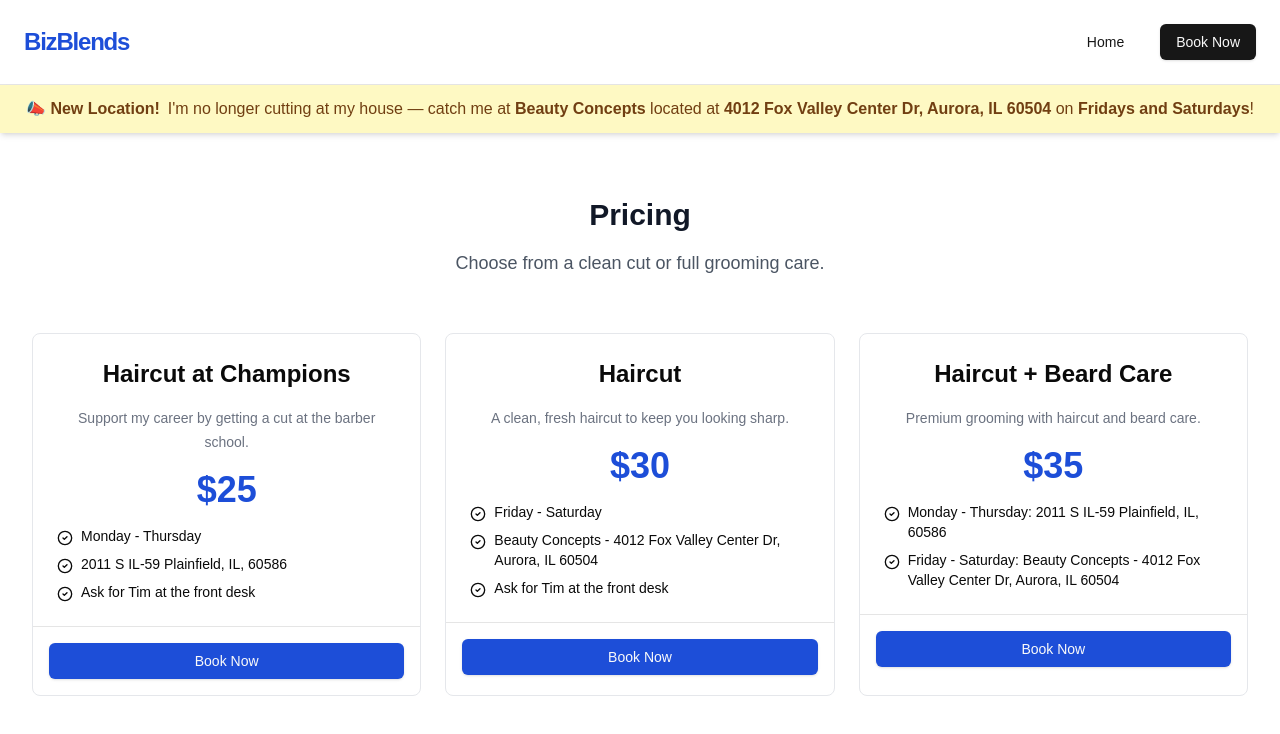
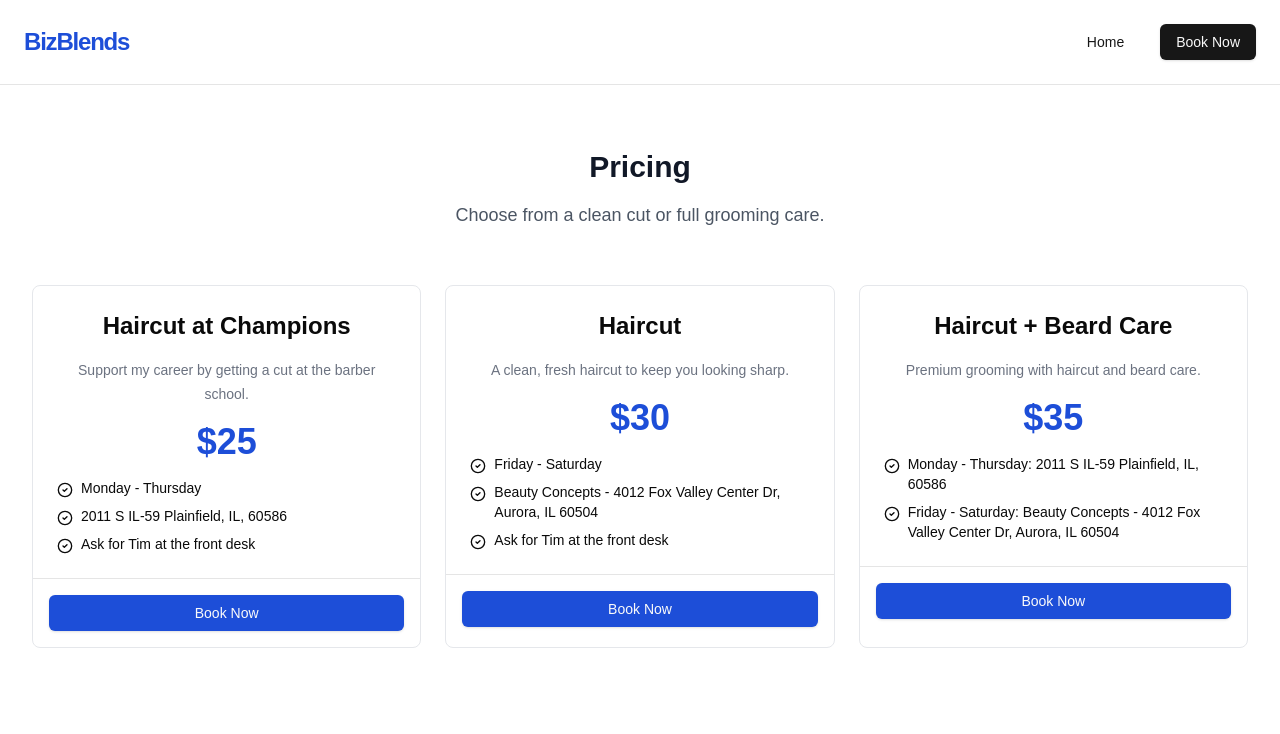
Before and after one commit to rajamalakanti/biz-blends, a Next.js app: page /book in a window 1280 px wide. Shown: the top 734 px of the page. Built offline with nearby package versions, Linux system fonts and the light colour scheme.

Commit message:
got rid of new location callout

```diff
--- a/app/layout.tsx
+++ b/app/layout.tsx
@@ -2,7 +2,6 @@ import type { Metadata } from "next";
 import localFont from "next/font/local";
 import "./globals.css";
 import NavBar from "@/components/navbar";
-import Callout from "@/components/callout";
 
 const geistSans = localFont({
   src: "./fonts/GeistVF.woff",
@@ -31,7 +30,6 @@ export default function RootLayout({
         className={`${geistSans.variable} ${geistMono.variable} antialiased`}
       >
         <NavBar/>
-        <Callout/>
         {children}
       </body>
     </html>
--- a/components/callout.tsx
+++ /dev/null
@@ -1,14 +0,0 @@
-import React from 'react'
-
-const Callout = () => {
-  return (
-    <div className="w-full bg-yellow-100 text-yellow-900 text-sm sm:text-base px-4 py-3 flex items-center justify-center shadow-md">
-    <span className="font-semibold">📣 New Location!</span>
-    <span className="ml-2">
-      I&apos;m no longer cutting at my house — catch me at <strong>Beauty Concepts</strong> located at <strong>4012 Fox Valley Center Dr, Aurora, IL 60504</strong> on <strong>Fridays and Saturdays</strong>!
-    </span>
-    </div>
-  )
-}
-
-export default Callout
```
